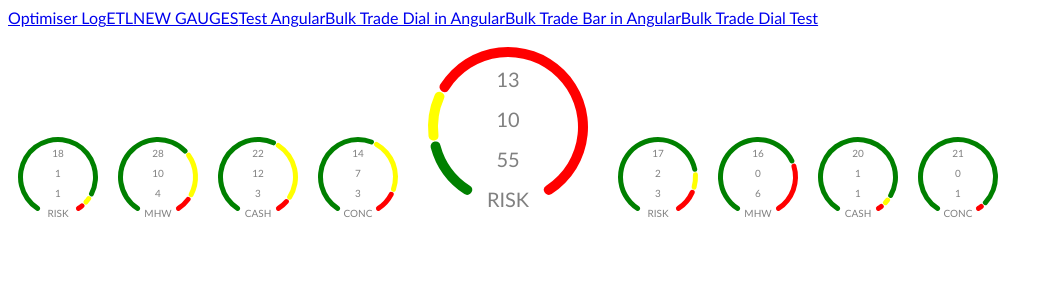
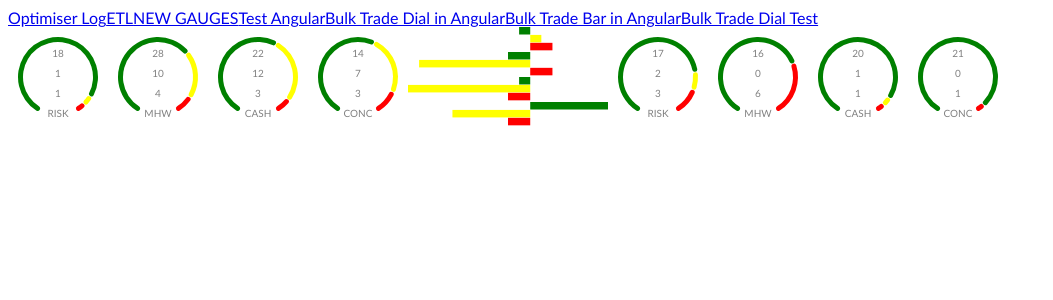
Before and after one commit to colinxsmith/optdisplay, an Angular app: page /bulktest in a window 1280 px wide. Shown: the top 300 px of the page, without its empty margins (0-1053 px from the left). Built offline with nearby package versions, Linux system fonts and the light colour scheme.

Commit message:
bulk bars done in angular component.. finished

```diff
--- a/src/app/bulktest/bulktest.component.html
+++ b/src/app/bulktest/bulktest.component.html
@@ -1,7 +1,7 @@
 <ng-container *ngFor="let flagRow of DATA.preTradeMonitorFlags.monitorFlagRow">
     <app-bulktrade [DATA]="flagRow" [width]="100" [height]="100"></app-bulktrade>
 </ng-container>
-<app-bulktrade [animate]="false" [DATA]="data" [width]="200" [height]="200"></app-bulktrade>
+<app-bulktradebar [animate]="true" [durationTime]="500" [counter]="DATA.outlierStatusCounter.counter" [width]="200" [height]="100"></app-bulktradebar>
 <ng-container *ngFor="let flagRow of DATA.postTradeMonitorFlags.monitorFlagRow">
     <app-bulktrade [durationTime]="1000" [DATA]="flagRow" [height]="100" [width]="100"></app-bulktrade>
 </ng-container>
--- a/src/app/bulktrade/bulktrade.component.ts
+++ b/src/app/bulktrade/bulktrade.component.ts
@@ -149,7 +149,7 @@ export class BulktradeComponent implements OnInit, AfterViewInit {
         this.toolTipObj.attr('style', `left:${d3.event.pageX + 20}px;top:${d3.event.pageY + 20}px;display:inline-block`)
           .html(`${this.DATA.label}<br>${d.outlierStatusType}<br>${d.value}`);
       })
-        .on('mouseout', () => {
+       PATHS .on('mouseout', () => {
           this.toolTipObj.attr('style', `display:none`)
             .html('');
         });
--- a/src/app/bulktradebar/bulktradebar.component.css
+++ b/src/app/bulktradebar/bulktradebar.component.css
@@ -1,11 +1,21 @@
-#BULKBAR rect#O {
+#BULKBAR rect.O {
     fill: red;
 }
 
-#BULKBAR rect#N {
+#BULKBAR rect.N {
     fill: green;
 }
 
-#BULKBAR rect#A {
+#BULKBAR rect.A {
     fill: yellow;
 }
+
+g.tooltip1 {
+    background: black;
+    color: white;
+    position: absolute;
+    text-align: center;
+    font-size: 12px;
+    pointer-events: none;
+    overflow: auto;
+}
--- a/src/app/bulktradebar/bulktradebar.component.html
+++ b/src/app/bulktradebar/bulktradebar.component.html
@@ -3,17 +3,17 @@
     <rect  [attr.transform]="translateHack(0,yScale(i))"
     [attr.x]="flag.compliant<0?xScale(flag.compliant):xScale(0)"
     [attr.width]="absHack(xScale(flag.compliant)-xScale(0))"
-    [attr.y]="0" id="N"
-    [attr.height]="yScale(1)/3*0.98"></rect>
-    <rect  [attr.transform]="translateHack(0,yScale(i)+yScale(1)/3)"
+    [attr.y]="0" class="N"
+    [attr.height]="yScale(1)/3*groupSpace"></rect>
+    <rect  [attr.transform]="translateHack(0,yScale(i)+yScale(1)/3*barSpace)"
     [attr.x]="flag.almostOutlier<0?xScale(flag.almostOutlier):xScale(0)"
     [attr.width]="absHack(xScale(flag.almostOutlier)-xScale(0))"
-    [attr.y]="0" id="A"
-    [attr.height]="yScale(1)/3*0.98"></rect>
-    <rect  [attr.transform]="translateHack(0,yScale(i)+2*yScale(1)/3)"
+    [attr.y]="0" class="A"
+    [attr.height]="yScale(1)/3*groupSpace"></rect>
+    <rect  [attr.transform]="translateHack(0,yScale(i)+2*yScale(1)/3*barSpace)"
     [attr.x]="flag.outlier<0?xScale(flag.outlier):xScale(0)"
     [attr.width]="absHack(xScale(flag.outlier)-xScale(0))"
-    [attr.y]="0" id="O"
-    [attr.height]="yScale(1)/3*0.98"></rect>
+    [attr.y]="0" class="O"
+    [attr.height]="yScale(1)/3*groupSpace"></rect>
   </g>
 </svg>
--- a/src/app/bulktradebar/bulktradebar.component.ts
+++ b/src/app/bulktradebar/bulktradebar.component.ts
@@ -1,13 +1,15 @@
-import { Component, OnInit, Input, ViewEncapsulation, AfterViewInit } from '@angular/core';
+import { Component, OnInit, Input, ElementRef, ViewEncapsulation, AfterViewInit } from '@angular/core';
 import * as d3 from 'd3';
 
 @Component({
   selector: 'app-bulktradebar',
   templateUrl: './bulktradebar.component.html',
-  styleUrls: ['./bulktradebar.component.css']
+  styleUrls: ['./bulktradebar.component.css'],
+  encapsulation: ViewEncapsulation.None
 })
 export class BulktradebarComponent implements OnInit, AfterViewInit {
 
+  toolTipObj: d3.Selection<SVGGElement, unknown, null, undefined>;
   DATA = {
     outlierStatusCounter: {
       title: 'Outlier Status Count',
@@ -236,18 +238,20 @@ export class BulktradebarComponent implements OnInit, AfterViewInit {
   xScale = d3.scaleLinear();
   yScale = d3.scaleLinear();
   absHack = Math.abs;
+  groupSpace = 0.9;
+  barSpace = 0.95;
+  @Input() animate = true;
   @Input() width = 600;
   @Input() height = 600;
+  @Input() durationTime = 2000;
   @Input() counter: { name: string; outlier: number; almostOutlier: number; compliant: number; }[]
     = this.DATA.outlierStatusCounter.counter;
-  constructor() { }
+  constructor(private element: ElementRef) { }
   ngAfterViewInit() {
-    const id = 'app-bulktradebar';
-    d3.select(id).select('svg')
-      .attr('width', this.width)
-      .attr('height', this.height);
+    this.update();
   }
   ngOnInit() {
+    this.toolTipObj = d3.select(this.element.nativeElement).append('g').attr('class', 'tooltip1');
     let xMax = 0, xMin = 0;
     this.counter.forEach(d => {
       xMin = Math.min(d.almostOutlier, xMin);
@@ -264,5 +268,50 @@ export class BulktradebarComponent implements OnInit, AfterViewInit {
     console.log(w, h);
     return `translate(${w},${h})`;
   }
+  update() {
+    const id = this.element.nativeElement;
+    d3.select(id).select('svg')
+      .attr('width', this.width)
+      .attr('height', this.height);
+    const RECTS = d3.select(id).select('svg').selectAll('rect');
+    if (this.animate) {
+      RECTS.transition().duration(this.durationTime).tween('kk', (d, i, j) => t => {
+        const HERE = d3.select(j[i]);
+        const oType = HERE.attr('class');
+        const flag = this.counter[Math.floor(i / 3)];
+        switch (oType) {
+          case 'N':
+            HERE.attr('width', t * this.absHack(this.xScale(flag.compliant) - this.xScale(0)));
+            HERE.attr('x', (flag.compliant < 0 ? this.xScale(flag.compliant) : this.xScale(0)));
+            HERE.on('mousemove', () => {
+              this.toolTipObj.attr('style', `left:${d3.event.pageX + 20}px;top:${d3.event.pageY + 20}px;display:inline-block`)
+                .html(`${flag.name}<br>${flag.compliant}`);
+            });
+            break;
+          case 'O':
+            HERE.attr('width', t * this.absHack(this.xScale(flag.outlier) - this.xScale(0)));
+            HERE.attr('x', (flag.outlier < 0 ? this.xScale(flag.outlier) : this.xScale(0)));
+            HERE.on('mousemove', () => {
+              this.toolTipObj.attr('style', `left:${d3.event.pageX + 20}px;top:${d3.event.pageY + 20}px;display:inline-block`)
+                .html(`${flag.name}<br>${flag.outlier}`);
+            });
+            break;
+          case 'A':
+            HERE.attr('width', t * this.absHack(this.xScale(flag.almostOutlier) - this.xScale(0)));
+            HERE.attr('x', (flag.almostOutlier < 0 ? this.xScale(flag.almostOutlier) : this.xScale(0)));
+            HERE.on('mousemove', () => {
+              this.toolTipObj.attr('style', `left:${d3.event.pageX + 20}px;top:${d3.event.pageY + 20}px;display:inline-block`)
+                .html(`${flag.name}<br>${flag.almostOutlier}`);
+            });
+            break;
+        }
+        HERE.on('mouseout', () => {
+          this.toolTipObj.attr('style', `display:none`)
+            .html('');
+        });
+        return '';
+      });
+    }
 
+  }
 }
```
